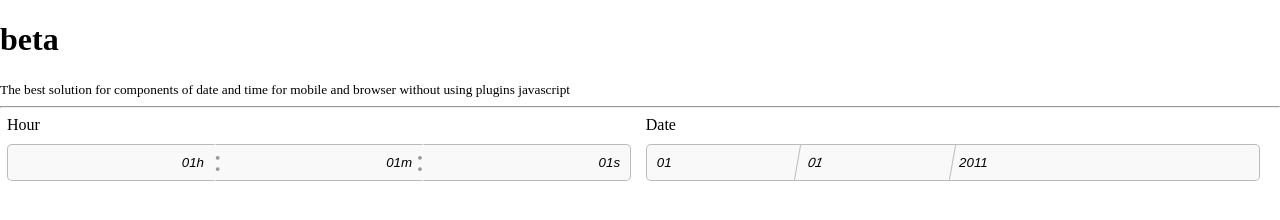
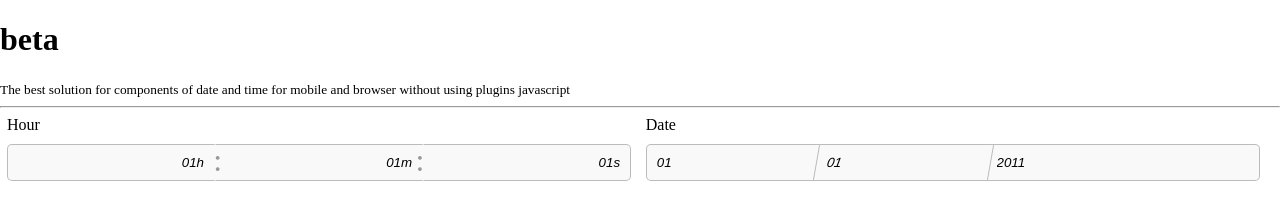
Before and after one commit to lucasazevedonet/date-and-date-time, a plain HTML site: page example.html in a window 1280 px wide. Drawn offline with Linux system fonts and the light colour scheme.

Commit message:
Update style.css

```diff
--- a/style.css
+++ b/style.css
@@ -90,7 +90,7 @@ select.date{
   border-radius:5px 0 0 5px;
   z-index:0;
   padding-right: 5px;
-  width: 25%;
+  width: 28%;
 }
 .selectMouth{
   border-color:#bbbbbb ;
@@ -98,12 +98,12 @@ select.date{
   -webkit-transform:skewX(170deg);
   margin: 0 -5px !important;
   z-index: 99;
-  width: 25%;
+  width: 28%;
 }
 .selectYear{
   border-color:#bbbbbb  #bbbbbb  #bbbbbb  transparent ;
   border-radius:0 5px 5px 0;
   z-index:0;
   padding-left: 5px;
-  width: 50%;
+  width: 44%;
 }
```
